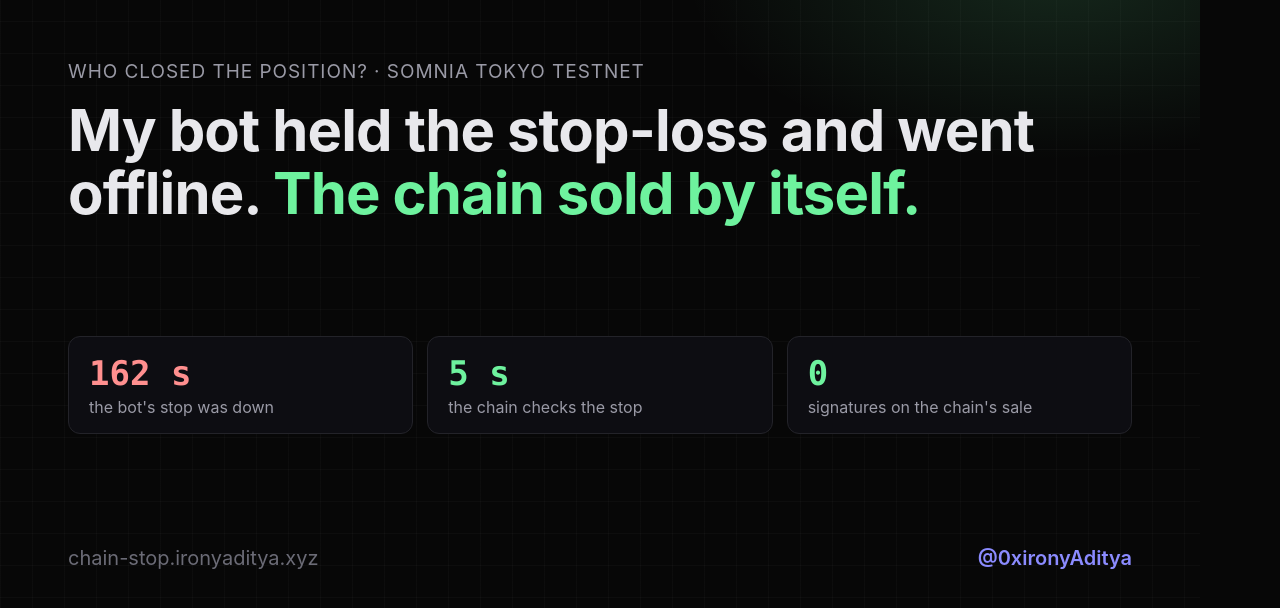
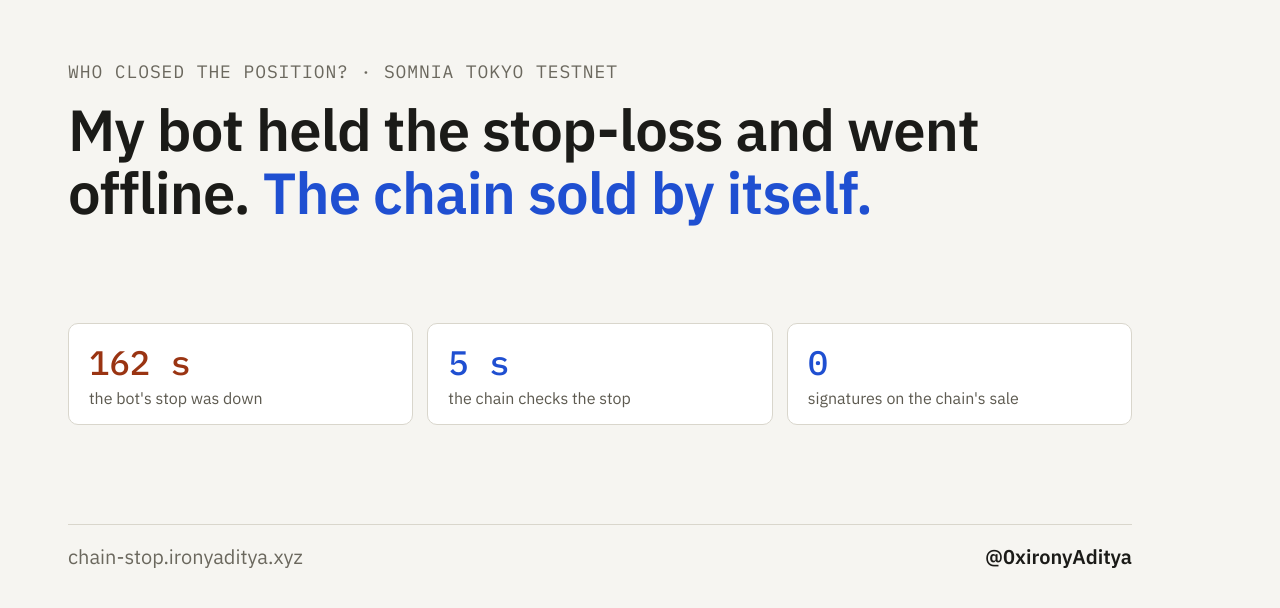
Before and after one commit to IronicDeGawd/chain-fired-stop, a website: page site/og.html in a window 1280 px wide. Drawn offline with Linux system fonts and the light colour scheme.

Commit message:
style(site): use the board's theme for the whole article
Paper and ink with IBM Plex, rust for the bot and blue for the chain,
the same tokens as the board and the film. The share card, favicon and
hero image background follow the same theme.

```diff
--- a/site/og.html
+++ b/site/og.html
@@ -3,25 +3,22 @@
 <head>
 <meta charset="utf-8">
 <title>og card source</title>
+<link rel="stylesheet" href="https://fonts.googleapis.com/css2?family=IBM+Plex+Sans:wght@400;500;600&family=IBM+Plex+Mono:wght@400;500&display=swap">
 <style>
-  html,body{margin:0;background:#070707}
-  .card{width:1200px;height:630px;position:relative;overflow:hidden;background:#070707;color:#e8e8ec;
-        font-family:-apple-system,BlinkMacSystemFont,"Segoe UI",Roboto,Helvetica,Arial,sans-serif;padding:60px 68px;box-sizing:border-box}
-  .card::before{content:"";position:absolute;inset:0;background:
-     radial-gradient(620px 320px at 88% -5%, rgba(110,242,158,.14), transparent 60%),
-     repeating-linear-gradient(0deg, rgba(255,255,255,.022) 0 1px, transparent 1px 32px),
-     repeating-linear-gradient(90deg, rgba(255,255,255,.022) 0 1px, transparent 1px 32px)}
+  html,body{margin:0;background:#f6f5f1}
+  .card{width:1200px;height:630px;position:relative;overflow:hidden;background:#f6f5f1;color:#1b1b18;
+        font-family:'IBM Plex Sans',system-ui,sans-serif;padding:60px 68px;box-sizing:border-box}
   .in{position:relative;height:100%;display:flex;flex-direction:column;justify-content:space-between}
-  .eyebrow{font-size:19px;color:#9a9aa6;letter-spacing:.05em;text-transform:uppercase}
-  h1{font-size:58px;line-height:1.08;margin:16px 0 0;letter-spacing:-.015em;max-width:1010px}
-  h1 em{font-style:normal;color:#6ef29e}
+  .eyebrow{font-family:'IBM Plex Mono',monospace;font-size:18px;color:#6b685e;letter-spacing:.05em;text-transform:uppercase}
+  h1{font-size:58px;font-weight:600;line-height:1.08;margin:16px 0 0;letter-spacing:-.015em;max-width:1010px}
+  h1 em{font-style:normal;color:#1f4fd1}
   .row{display:flex;gap:14px}
-  .stat{flex:1;background:#0d0d12;border:1px solid #232329;border-radius:12px;padding:16px 20px}
-  .stat b{display:block;font-family:ui-monospace,SFMono-Regular,Menlo,Consolas,monospace;font-size:34px;margin-bottom:4px}
-  .stat.g b{color:#6ef29e} .stat.r b{color:#ff8f8f}
-  .stat span{color:#9a9aa6;font-size:16px}
-  .foot{display:flex;justify-content:space-between;align-items:flex-end;color:#6b6b76;font-size:20px}
-  .foot b{color:#8b8bff;font-weight:600}
+  .stat{flex:1;background:#fff;border:1px solid #d9d6cc;border-radius:10px;padding:16px 20px}
+  .stat b{display:block;font-family:'IBM Plex Mono',monospace;font-weight:500;font-size:34px;margin-bottom:4px}
+  .stat.chain b{color:#1f4fd1} .stat.bot b{color:#9a3412}
+  .stat span{color:#5c594f;font-size:16px}
+  .foot{display:flex;justify-content:space-between;align-items:flex-end;color:#6b685e;font-size:20px;border-top:1px solid #d9d6cc;padding-top:18px}
+  .foot b{color:#1b1b18;font-weight:600}
 </style>
 </head>
 <body>
@@ -31,9 +28,9 @@
     <h1>My bot held the stop-loss and went offline. <em>The chain sold by itself.</em></h1>
   </div>
   <div class="row">
-    <div class="stat r"><b>162 s</b><span>the bot's stop was down</span></div>
-    <div class="stat g"><b>5 s</b><span>the chain checks the stop</span></div>
-    <div class="stat g"><b>0</b><span>signatures on the chain's sale</span></div>
+    <div class="stat bot"><b>162 s</b><span>the bot's stop was down</span></div>
+    <div class="stat chain"><b>5 s</b><span>the chain checks the stop</span></div>
+    <div class="stat chain"><b>0</b><span>signatures on the chain's sale</span></div>
   </div>
   <div class="foot"><span>chain-stop.ironyaditya.xyz</span><span><b>@0xironyAditya</b></span></div>
 </div></div>
```
Also changed, not shown: scripts/build-site.mjs (+4 -3 lines), site/index.html (+11 -8 lines), site/demo.jpg, site/favicon.svg, site/og.png.
